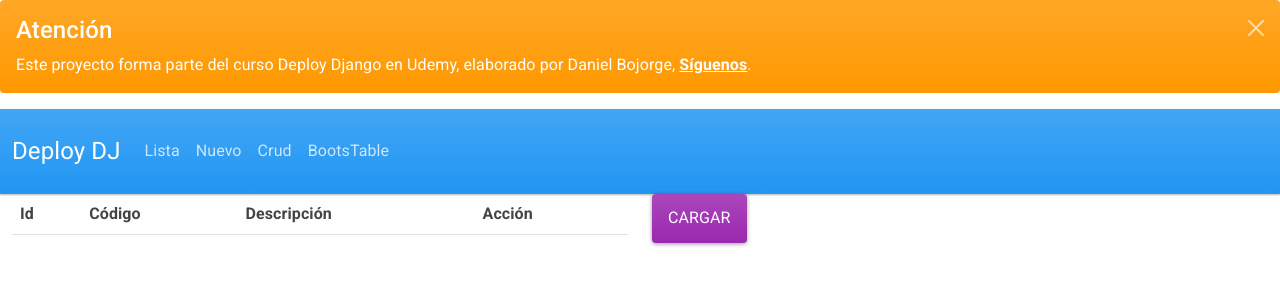
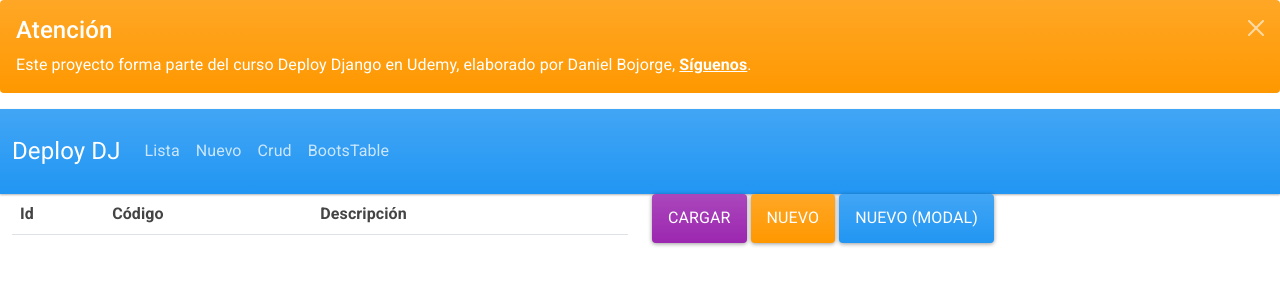
Before and after one commit to JorgeRomeroC/django-jTable, a Django app: page /bootstable in a window 1280 px wide. Shown: the top 300 px of the page. Run offline with Django 3.2, Linux system fonts and the light colour scheme; lists and menus that the app fills with data are empty; some libraries are stand-ins or nearby versions.

Commit message:
BootsTable - Fin y Presentacion de DataTable

```diff
--- a/app/templates/app/bootstable.html
+++ b/app/templates/app/bootstable.html
@@ -10,7 +10,7 @@
             <th scope="col">Id</th>
             <th scope="col">Código</th>
             <th scope="col">Descripción</th>
-            <th scope="col">Acción</th>
+            <!-- <th scope="col">Acción</th> -->
           </tr>
         </thead>
         <tbody>
@@ -22,7 +22,43 @@
       <div class="row">
         <div class="col">
           <button type="button" class="btn btn-info" id="btnReload" onclick="recargar();">Cargar</button>
+          <button type="button" id="btnAdd" class="btn btn-warning">Nuevo</button>
+          <button type="button" class="btn btn-primary" id="btnNewModal">Nuevo (Modal)</button>
         </div>
+      </div>
+    </div>
+  </div>
+</div>
+
+<!-- Modal -->
+<div class="modal fade" id="modal_edit_new" tabindex="-1" role="dialog" aria-labelledby="exampleModalLabel" aria-hidden="true"  data-backdrop="static">
+  <div class="modal-dialog" role="document">
+    <div class="modal-content">
+      <div class="modal-header">
+        <h5 class="modal-title" id="modal_titulo">Agregar/Editar Registro</h5>
+        <button type="button" class="close" data-dismiss="modal" aria-label="Close">
+          <span aria-hidden="true">&times;</span>
+        </button>
+      </div>
+      <div class="modal-body">
+          <form>
+            <div class="form-group">
+              <label for="idModal">Id</label>
+              <input type="text" id="idModal" class="form-control" placeholder="Id" readonly>
+            </div>
+            <div class="form-group">
+              <label for="codigoModal">Código</label>
+              <input type="text" id="codigoModal" class="form-control" placeholder="Código">
+            </div>
+            <div class="form-group">
+              <label for="descripcionModal">Descripción</label>
+              <input type="text" id="descripcionModal" class="form-control" placeholder="Descripción">
+            </div>
+          </form>
+      </div>
+      <div class="modal-footer">
+        <button type="button" class="btn btn-secondary" data-dismiss="modal">Cancelar</button>
+        <button type="button" class="btn btn-primary" id="btnSaveModal">Guardar</button>
       </div>
     </div>
   </div>
@@ -64,6 +100,7 @@
             columnsEd: "1,2",
             onEdit: function(cEd){
               console.log(cEd)
+              if(cEd[0].childNodes[0].innerHTML==undefined){
                 var i = cEd[0].childNodes[1].innerHTML
                 var c = cEd[0].childNodes[2].innerHTML
                 var d = cEd[0].childNodes[4].innerHTML
@@ -72,6 +109,16 @@
 
                 var url = `edit/${i}`
                 var data = {"codigo":c,"descripcion":d}
+              }else{
+                var i = cEd[0].childNodes[0].innerHTML
+                var c = cEd[0].childNodes[1].innerHTML
+                var d = cEd[0].childNodes[2].innerHTML
+
+                var url = `{% url 'app:update1'%}`
+                // var data = {"codigo":c,"descripcion":d}
+                var data = {"codigo":c,"desc":d}
+              }
+
 
               $.ajax ({
                   url : url,
@@ -88,7 +135,7 @@
                   },
                   complete: function(xhr,status){
                     console.log("Finalizada")
-                    limpiar()
+                    // limpiar()
                     recargar()
                   }
                 })
@@ -99,7 +146,8 @@
             },
             onDelete: function(){
               recargar()
-            }
+            },
+            $addButton: $("#btnAdd")
           })
         },
         error: function(jqXHR,textStatus,error){
@@ -148,5 +196,51 @@
   })
 
   }
+
+  function abrirModal(){
+    $("#modal_edit_new").modal('show');
+  }
+
+  function cerrarModal(){
+    $("#modal_edit_new").modal('hide');
+  }
+
+  $("#btnNewModal").click(function(e){
+    $("#idModal").val("")
+    $("#codigoModal").val("")
+    $("#descripcionModal").val("")
+    $("#codigoModal").focus()
+
+    abrirModal();
+  });
+
+  $("#btnSaveModal").click(function(e){
+    var c = $("#codigoModal").val()
+    var d = $("#descripcionModal").val()
+
+    saveModal(c,d)
+  })
+
+  function saveModal(codigo,desc){
+    var data = {"codigo":codigo,"desc":desc}
+
+    $.ajax({
+      headers: {'X-CSRFToken': "{{csrf_token}}"},
+      url:"{% url 'app:update1'%}",
+      data:data,
+      type:"POST",
+      success: function(r){
+        mensaje("Guardado Satisfatoriamente")
+      },
+      error: function(jqXHR,textStatus,error){
+        console.log(error)
+      },
+      complete: function(xhr,status){
+        console.log("FINALIZADO")
+        recargar()
+        cerrarModal()
+      }
+    })
+  }
 </script>
 {% endblock%}
--- a/templates/bases/index.html
+++ b/templates/bases/index.html
@@ -8,6 +8,7 @@
     <title>Proyecto Para Hacer Deploy</title>
     <link rel="stylesheet" href="{% static 'css/bootstrap.min.css' %}">
     <link rel="stylesheet" href="https://cdn.jsdelivr.net/npm/bootstrap-icons@1.9.1/font/bootstrap-icons.css">
+    <link rel="stylesheet" href="https://cdn.datatables.net/1.12.1/css/jquery.dataTables.min.css">
 </head>
 <body>
     <div class="alert alert-dismissible alert-warning">
@@ -60,6 +61,8 @@
 
       <script src="{% static 'js/bootstable.js' %}"></script>
 
+      <script src="https://cdn.datatables.net/1.12.1/js/jquery.dataTables.min.js"></script>
+
       <script>
         function mensaje(msg,titulo="",tipo="success")
         {
```
Also changed, not shown: app/templates/app/modelo_list.html (+8 -0 lines). Lines whose indentation alone changed are shown as unchanged.
